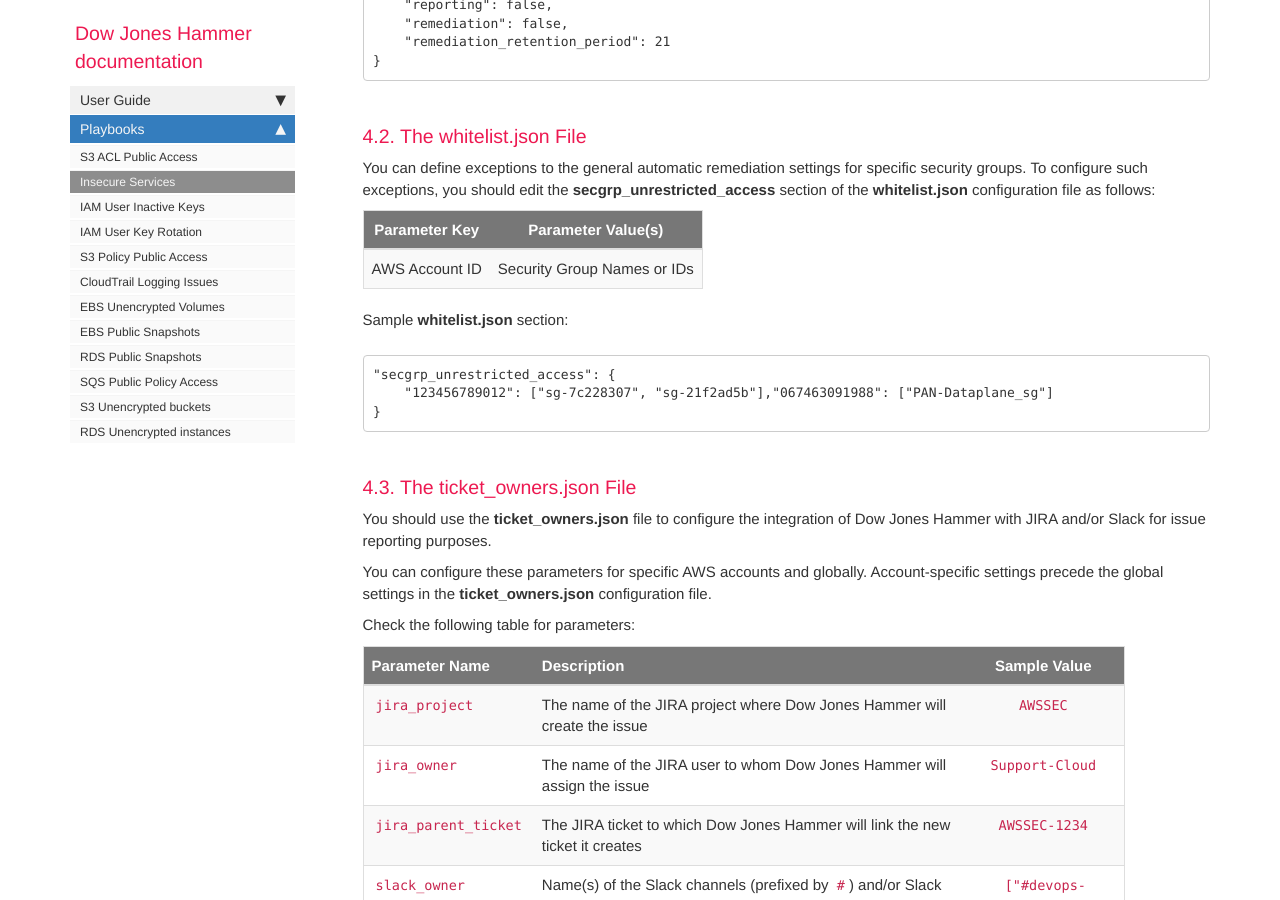
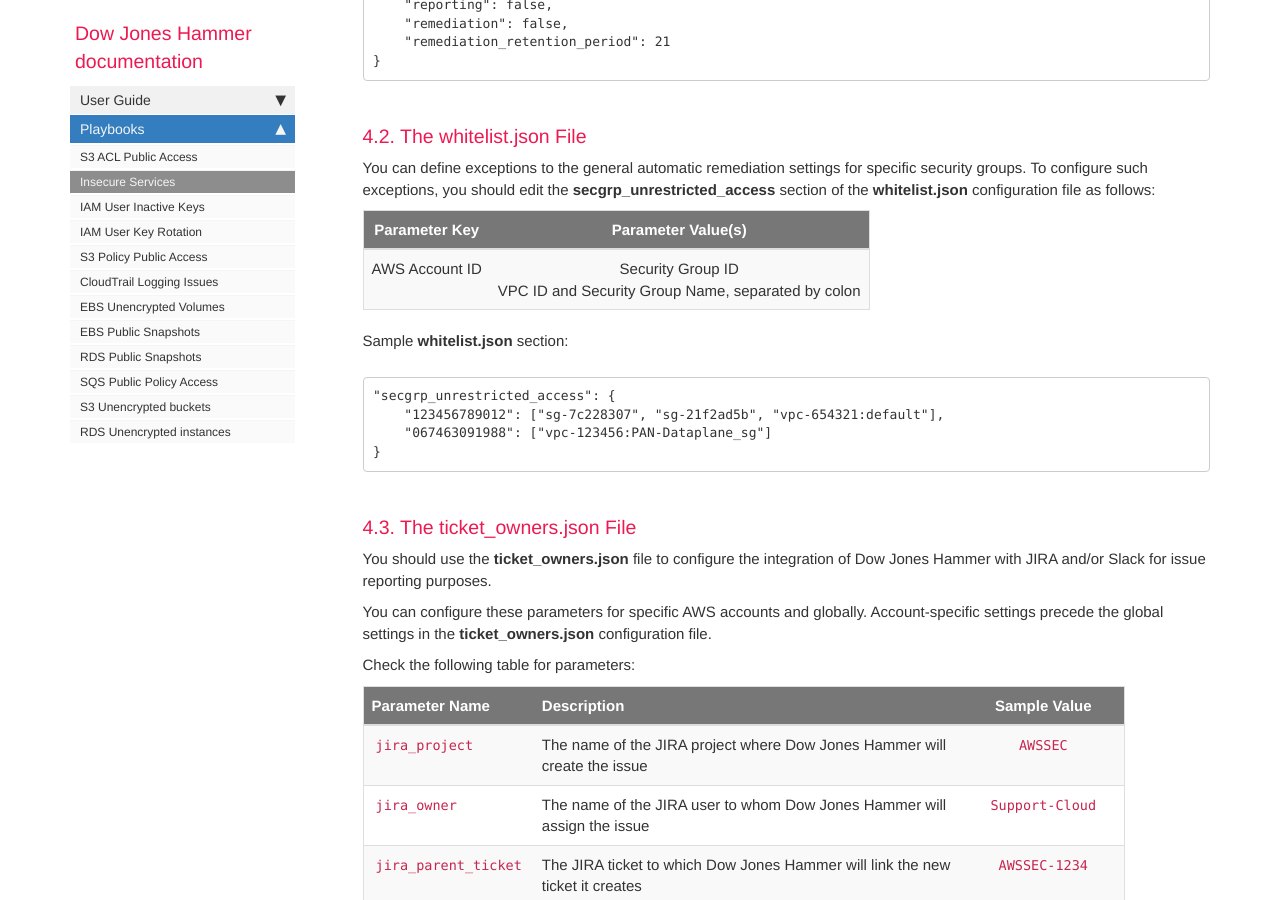
Before and after one commit to dowjones/hammer, a Jekyll site: the page built from docs/pages/playbook2_insecure_services.md, in a window 1280 px wide and 900 px high, scrolled down 3506 px. Built offline with Jekyll 4.4.1, drawn with Linux system fonts in a browser that asks for light colours; nearby versions of some CDN libraries; comment, search, counter and statistics services are not loaded.

Commit message:
docs update for whitelist by sg name

````diff
--- a/deployment/configs/whitelist.json
+++ b/deployment/configs/whitelist.json
@@ -21,8 +21,8 @@
 		"123456789012": ["public-site-bucket", "public-bucket-available-via-cloudfront"]
 	},
 	"secgrp_unrestricted_access": {
-		"__comment__": "Detects security groups with world-wide open ports from the list. Key - account id, values - security group ids or names.",
-		"123456789012": ["sg-7c124307", "sg-2132a25b"]
+		"__comment__": "Detects security groups with world-wide open ports from the list. Key - account id, values - 1) security group ID or 2) VPC ID + security group Name separated by colon.",
+		"123456789012": ["sg-7c124307", "sg-2132a25b", "vpc-a372f3ca:default"]
 	},
 	"ebs_unencrypted_volume": {
 		"__comment__": "Detects unencrypted EBS volumes. Key - account id, values - volume ids.",
--- a/docs/pages/playbook2_insecure_services.md
+++ b/docs/pages/playbook2_insecure_services.md
@@ -108,14 +108,15 @@
 You can define exceptions to the general automatic remediation settings for specific security groups. To configure such exceptions, you should edit the  **secgrp_unrestricted_access** section of the **whitelist.json** configuration file as follows:
 
 |Parameter Key | Parameter Value(s) |
-|:----:|:-----:|
-|AWS Account ID|Security Group Names or IDs|
+|:------------:|:------------------:|
+|AWS Account ID|Security Group ID<br>VPC ID and Security Group Name, separated by colon|
 
 Sample **whitelist.json** section:
 
 ```
 "secgrp_unrestricted_access": {
-    "123456789012": ["sg-7c228307", "sg-21f2ad5b"],"067463091988": ["PAN-Dataplane_sg"]
+    "123456789012": ["sg-7c228307", "sg-21f2ad5b", "vpc-654321:default"],
+    "067463091988": ["vpc-123456:PAN-Dataplane_sg"]
 }
 ```
 
````
